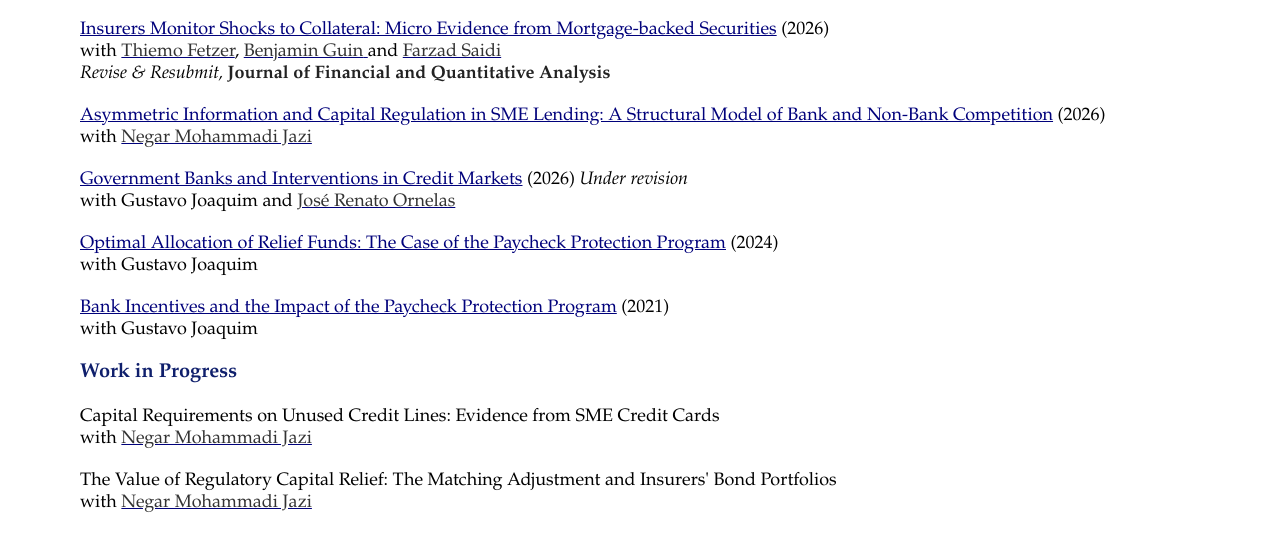
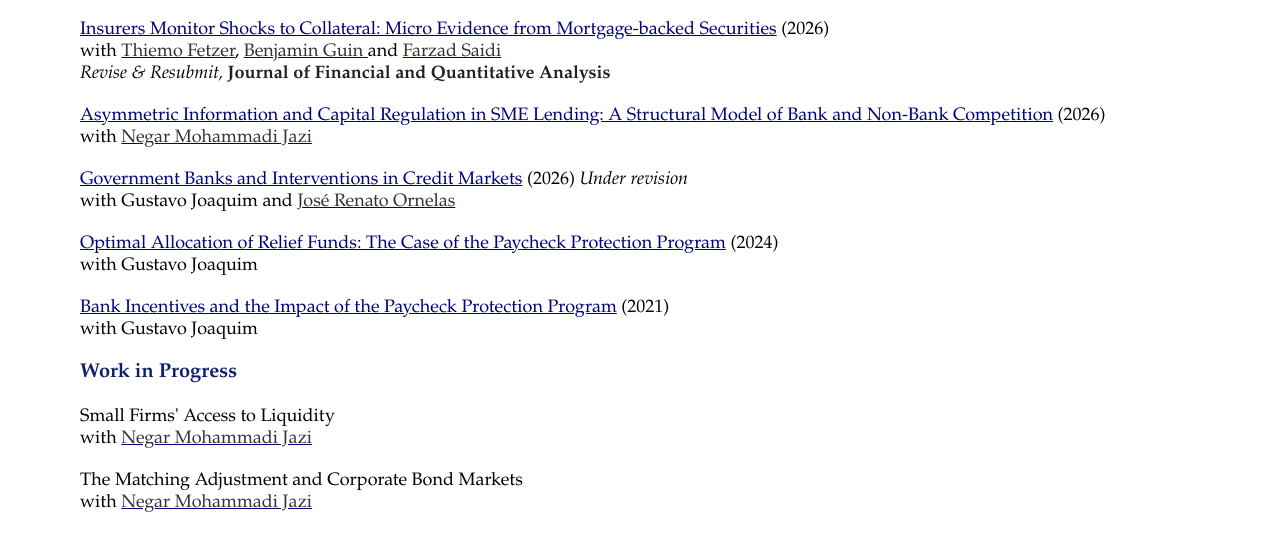
Before and after one commit to felipesnetto/felipesnetto.github.io, a plain HTML site: page research.html in a window 1280 px wide. Shown: the part 188-738 px from the top of the page. Drawn offline with Linux system fonts and the light colour scheme.

Commit message:
updated work in progress paper titles and JN draft

```diff
--- a/research.html
+++ b/research.html
@@ -84,10 +84,10 @@
 
     <h1><a id="wps" class="anchor" href="#updates" aria-hidden="true"><span class="octicon octicon-link"></span></a>Work in Progress</h1>
 
-  <p> Capital Requirements on Unused Credit Lines: Evidence from SME Credit Cards <br>
+  <p> Small Firms' Access to Liquidity <br>
    with <a href="https://negarmjazi.github.io/"> <z>Negar Mohammadi Jazi</z> </a> </p>
 
-  <p> The Value of Regulatory Capital Relief: The Matching Adjustment and Insurers' Bond Portfolios <br>
+  <p> The Matching Adjustment and Corporate Bond Markets <br>
    with <a href="https://negarmjazi.github.io/"> <z>Negar Mohammadi Jazi</z> </a> </p>
 
 
```
Also changed, not shown: 1 other file.
